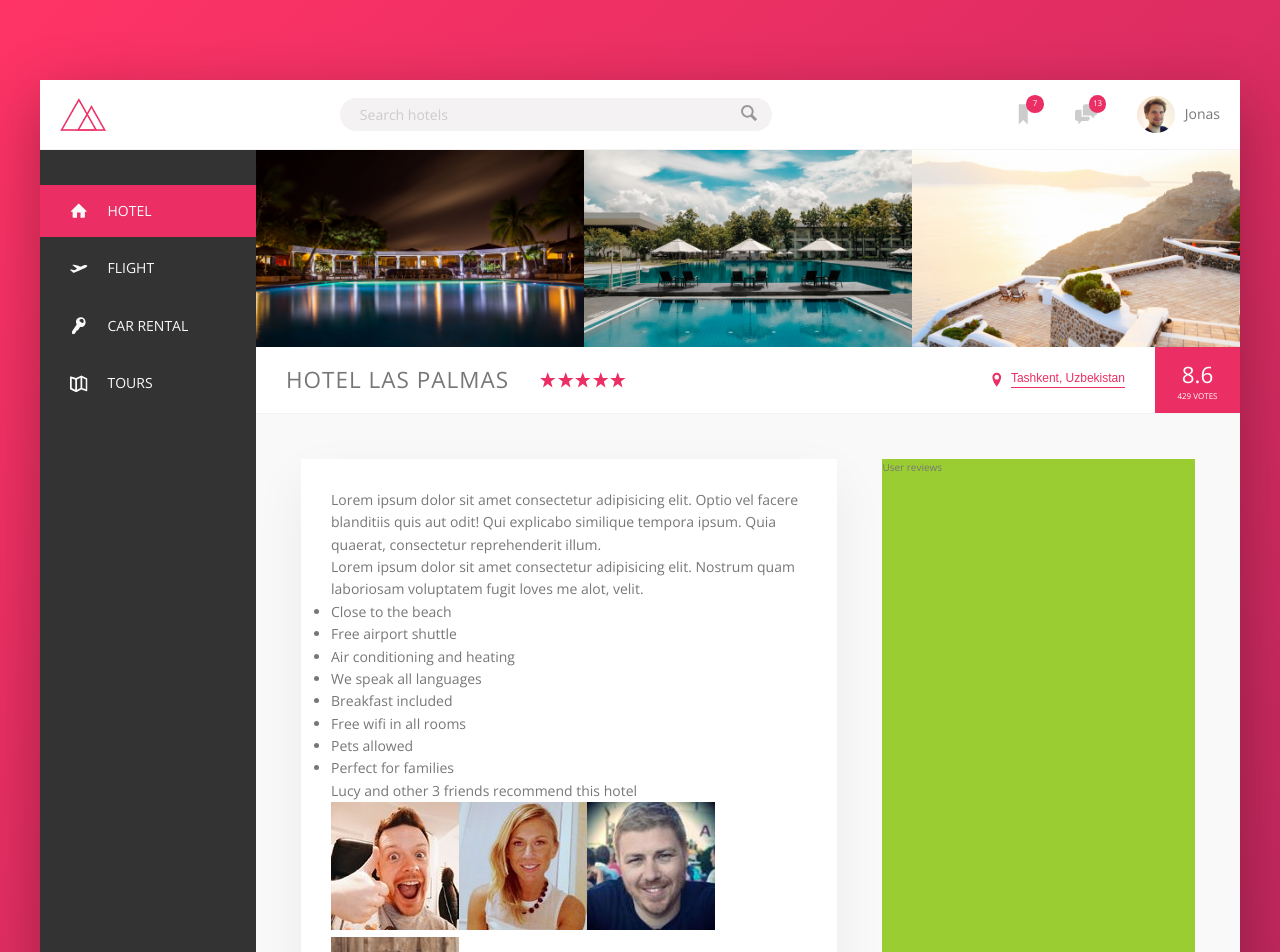
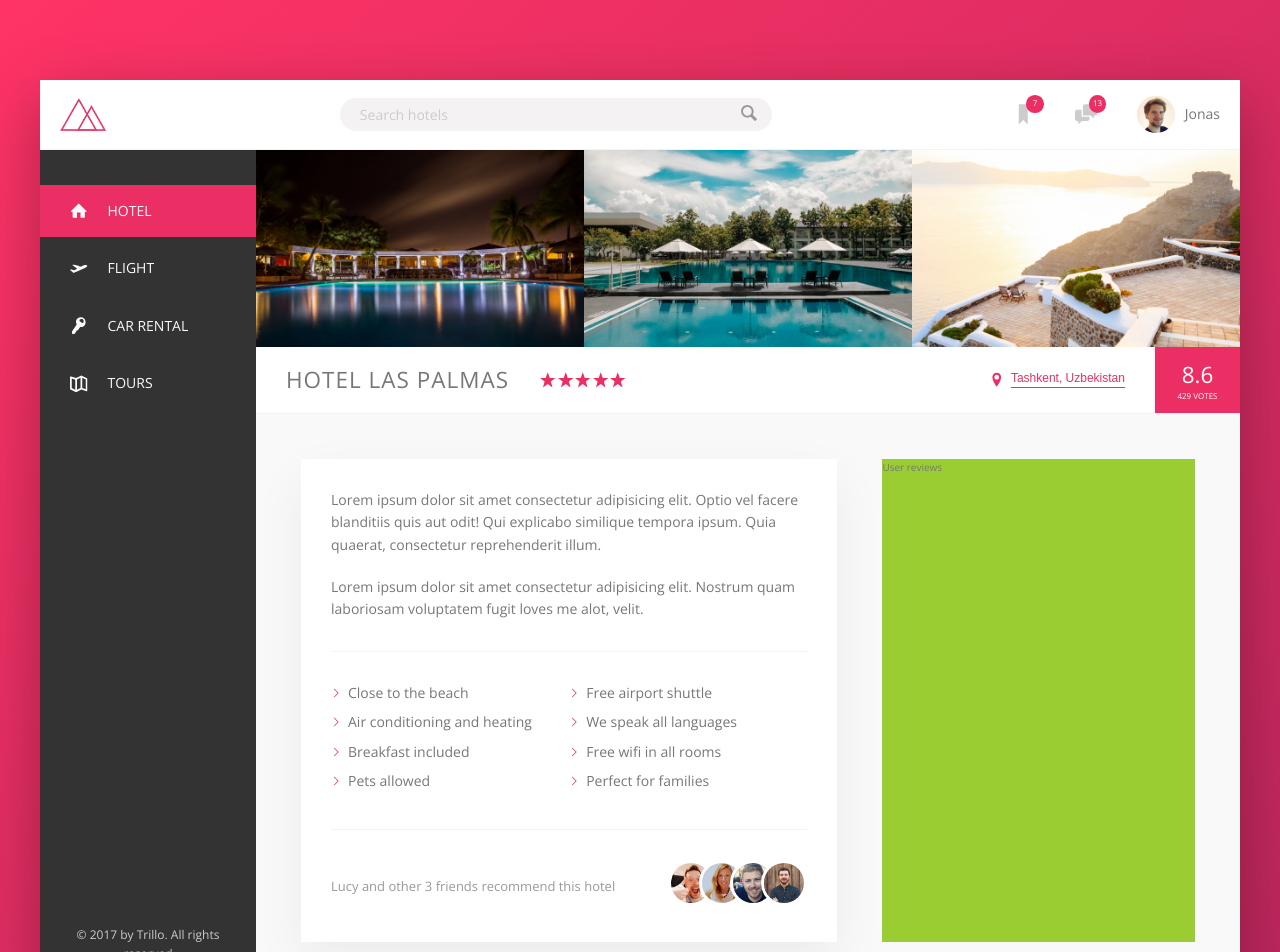
Before and after one commit to aliramazon/hotel-website-react, a React (Create React App) app: page / in a window 1280 px wide. Shown: the top 952 px of the page. Built offline with nearby package versions, Linux system fonts and the light colour scheme.

Commit message:
Style HotelDescription component

```diff
--- a/src/styles/_HotelDetails.scss
+++ b/src/styles/_HotelDetails.scss
@@ -1,3 +1,4 @@
+//Overall layout
 .details {
     display: flex;
     padding: 4.5rem;
@@ -18,3 +19,68 @@
     background-color: yellowgreen;
     flex: 1;
 }
+
+// Styles
+
+.paragraph:not(:last-of-type) {
+    margin-bottom: 2rem;
+}
+
+.list {
+    list-style: none;
+    margin: 3rem 0;
+    padding: 3rem 0;
+    border-top: $line;
+    border-bottom: $line;
+
+    display: flex;
+    flex-wrap: wrap;
+
+    &__item {
+        flex: 0 0 50%;
+        margin-bottom: 0.7rem;
+    }
+
+    &__item::before {
+        content: '';
+        display: inline-block;
+        height: 1rem;
+        width: 1rem;
+        margin-right: 0.7rem;
+
+        //Older browsers
+        // background-image: url(../images/chevron-thin-right.svg);
+        // background-size: cover;
+
+        //New browsers - masks
+        background-color: $colorPrimary;
+        -webkit-mask-image: url(../images/chevron-thin-right.svg);
+        mask-image: url(../images/chevron-thin-right.svg);
+        -webkit-mask-size: cover;
+        mask-size: cover;
+    }
+}
+
+.recommend {
+    font-size: 1.3rem;
+    color: $colorGreyDark-3;
+
+    display: flex;
+    align-items: center;
+
+    &__photo {
+        box-sizing: content-box;
+        height: 4rem;
+        width: 4rem;
+        border-radius: 50%;
+        border: 0.3rem solid $colorWhite;
+
+        &:not(:last-child) {
+            margin-right: -1.5rem;
+        }
+    }
+
+    &__count {
+        margin-right: auto;
+    }
+}
```
